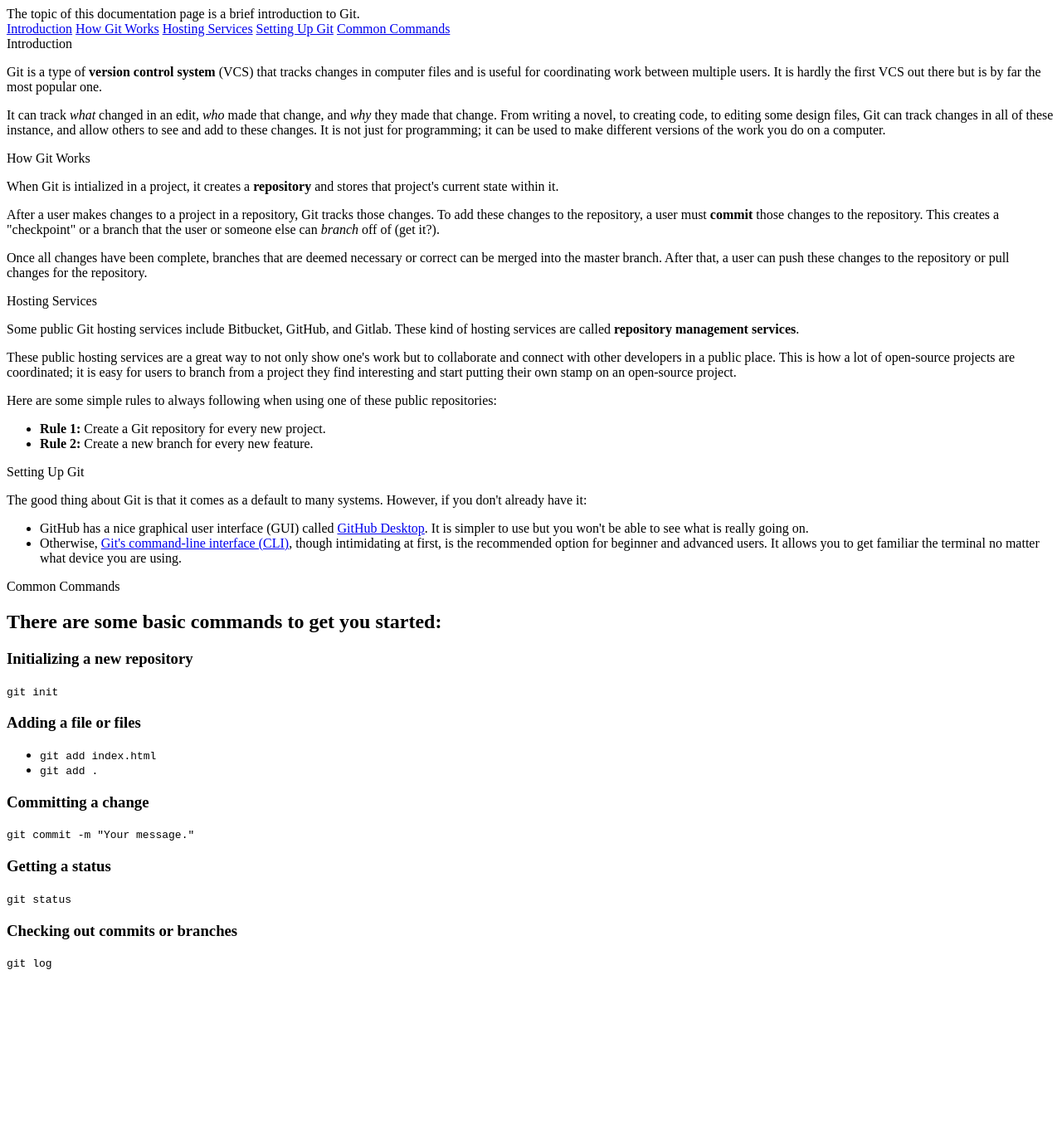
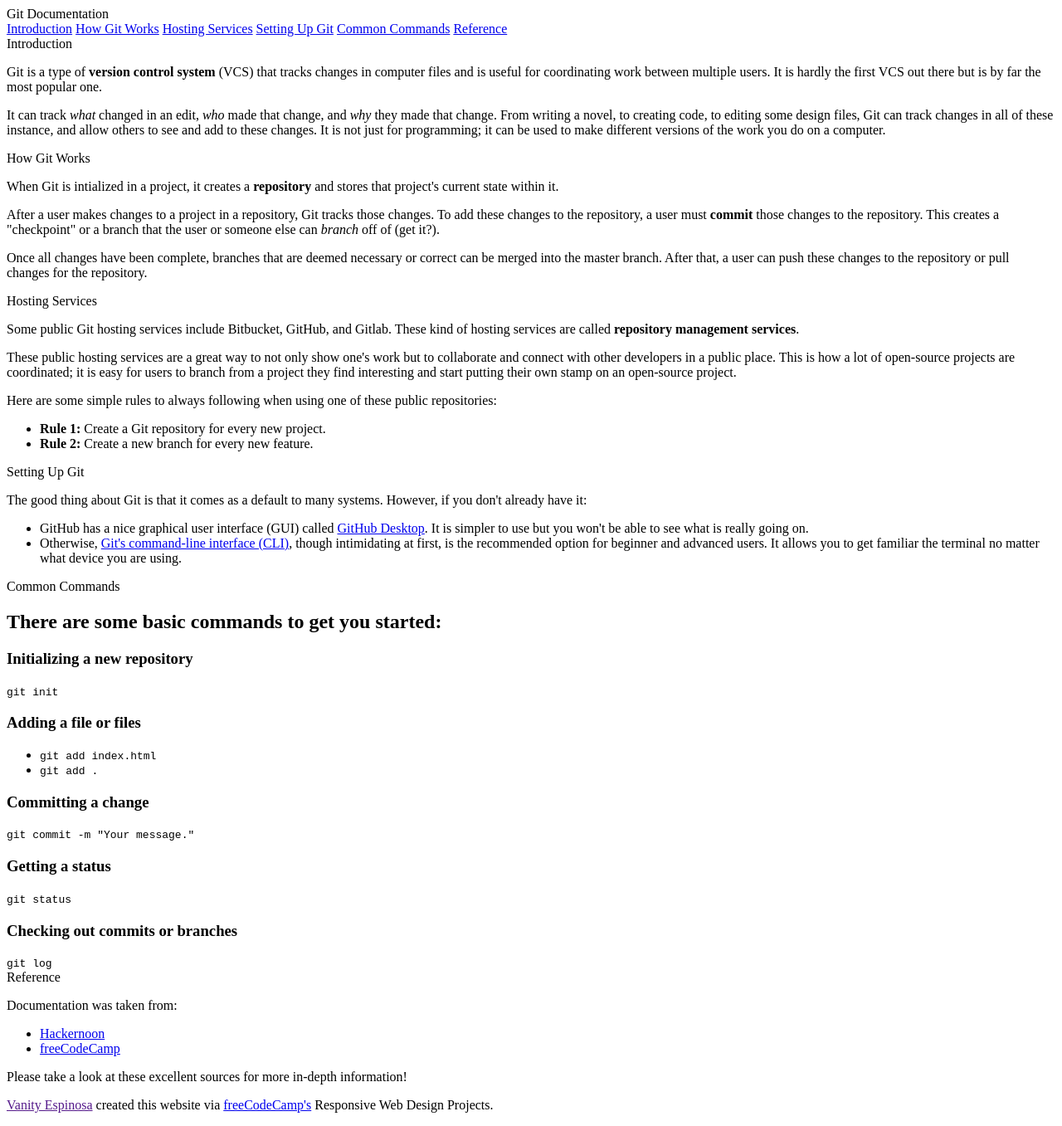
Before and after one commit to vanityespinosa/Technical-Document-Page, a plain HTML site: page index.html in a window 1280 px wide. Shown: the whole page at 83% size. Before the commit the page ends 1177 px from the top, so only its background shows below. Drawn offline with Linux system fonts and the light colour scheme.

Commit message:
Add footer section to HTML. Add Reference section.

```diff
--- a/index.html
+++ b/index.html
@@ -4,17 +4,20 @@
     <meta charset="UTF-8">
     <meta name="viewport" content="width=device-width, initial-scale=1.0">
     <title>Git Documentation Page</title>
+    <link href="https://fonts.googleapis.com/css2?family=Montserrat&family=Roboto&display=swap" rel="stylesheet">
+    <link rel="stylesheet" href="styles.css">
 </head>
 <body>
     <nav id="navbar">
         <header>
-            The topic of this documentation page is a brief introduction to Git.
+            Git Documentation
         </header>
         <a href="#introduction" class="nav-link">Introduction</a>
         <a href="#how_git_works" class="nav-link">How Git Works</a>
-        <a href="hosting_services" class="nav-link">Hosting Services</a>
-        <a href="setting_up_git" class="nav-link">Setting Up Git</a>
-        <a href="common_comands" class="nav-link">Common Commands</a>
+        <a href="#hosting_services" class="nav-link">Hosting Services</a>
+        <a href="#setting_up_git" class="nav-link">Setting Up Git</a>
+        <a href="#common_commands" class="nav-link">Common Commands</a>
+        <a href="#reference" class="nav-link">Reference</a>
     </nav>
     <main id="main-doc">
         <section id="introduction" class="main-section">
@@ -99,6 +102,20 @@
                 <code>git log</code>
             </div>
         </section>
+        <section id="reference" class="main-section">
+            <header>Reference</header>
+            <p>
+                Documentation was taken from:
+            </p>
+            <ul>
+                <li><a href="https://hackernoon.com/understanding-git-fcffd87c15a3">Hackernoon</a></li>
+                <li><a href="https://www.freecodecamp.org/news/understanding-git-basics-commands-tips-tricks/">freeCodeCamp</a></li>
+            </ul>
+            <p>Please take a look at these excellent sources for more in-depth information!</p>
+        </section>
     </main>
+    <footer>
+        <p><a href="">Vanity Espinosa</a> created this website via <a href="https://www.freecodecamp.org/learn/responsive-web-design/responsive-web-design-projects/build-a-technical-documentation-page">freeCodeCamp's</a> Responsive Web Design Projects.</p>
+    </footer>
 </body>
 </html>
```
